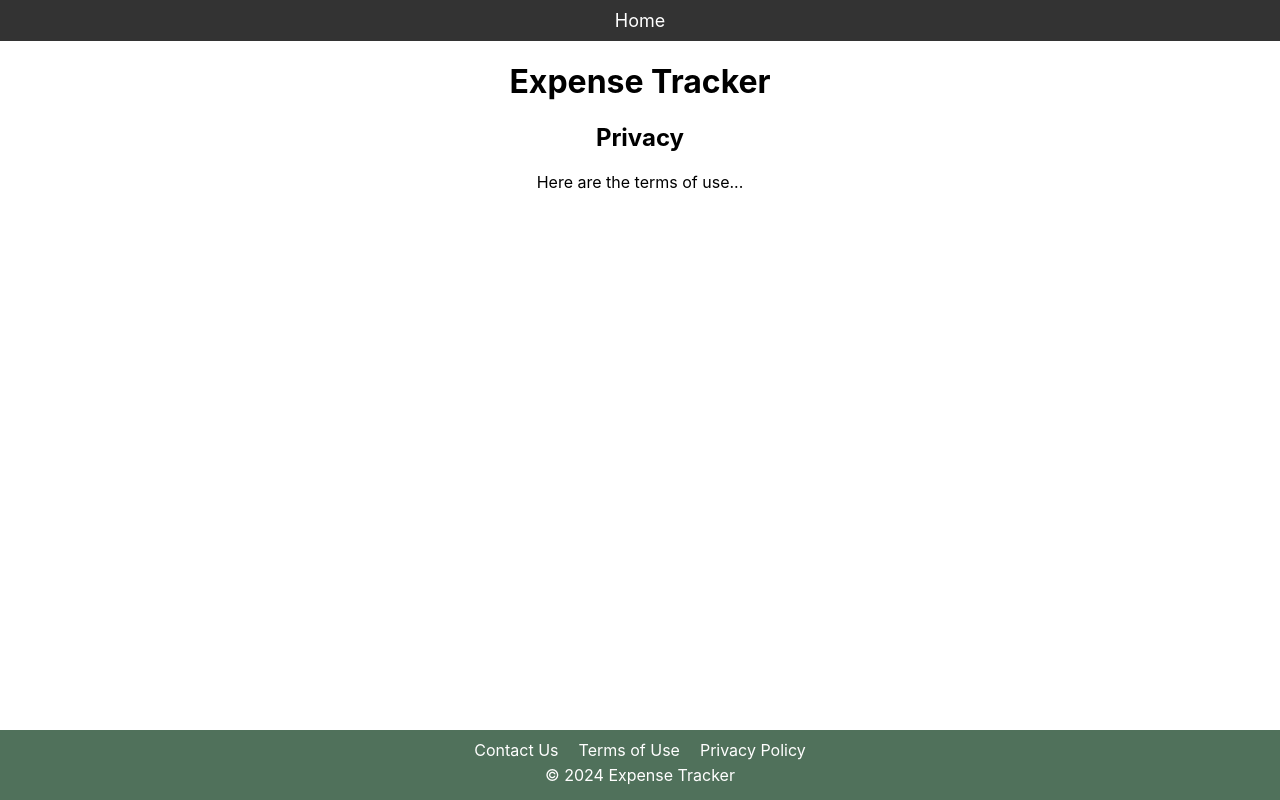
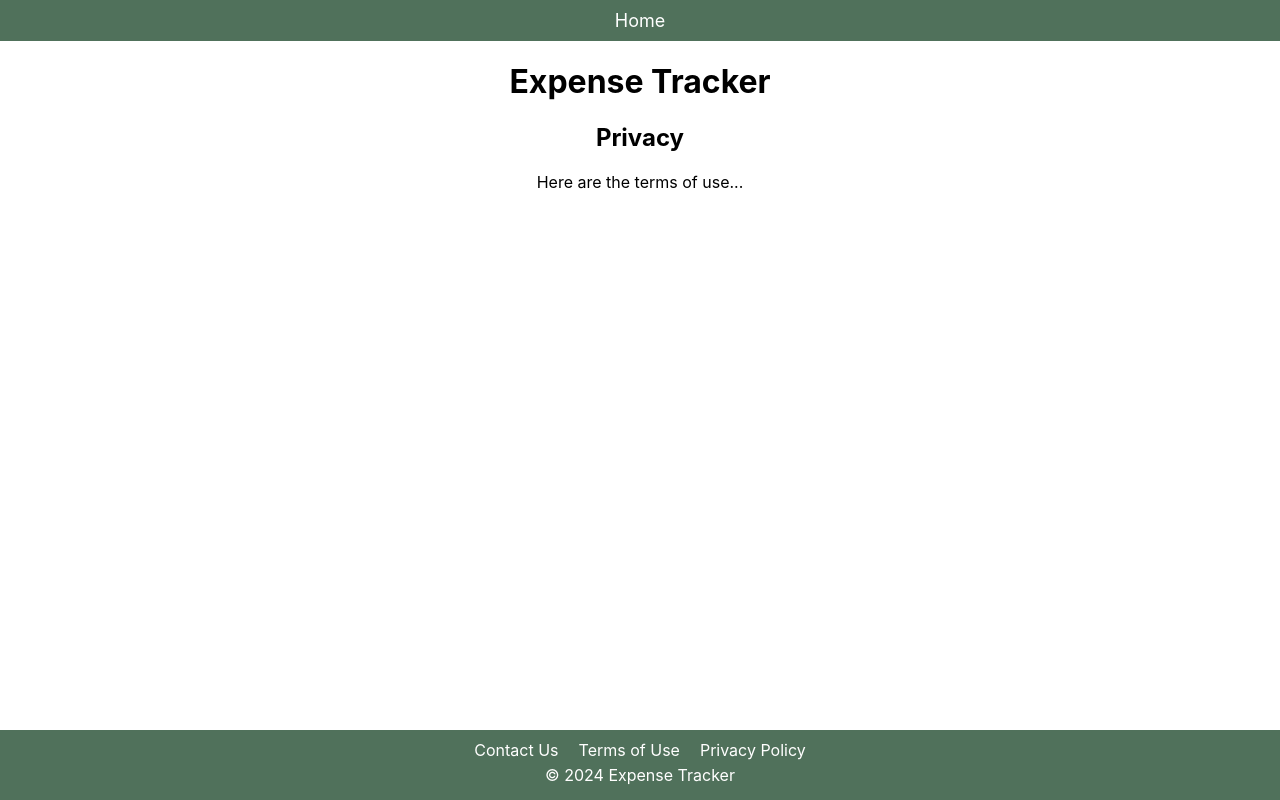
Before and after one commit to sahomelabs/exptest, a React (Create React App) app: page /privacy in a window 1280 px wide. Built offline with nearby package versions, Linux system fonts and the light colour scheme.

Commit message:
navbar backgroud color change from black

```diff
--- a/src/Components/Navbar/Navbar.css
+++ b/src/Components/Navbar/Navbar.css
@@ -1,7 +1,7 @@
 /* Navbar.css */
 
 .navbar {
-    background-color: #333;
+    background-color: #013111af;
     padding: 10px 20px;
   }
 
```
